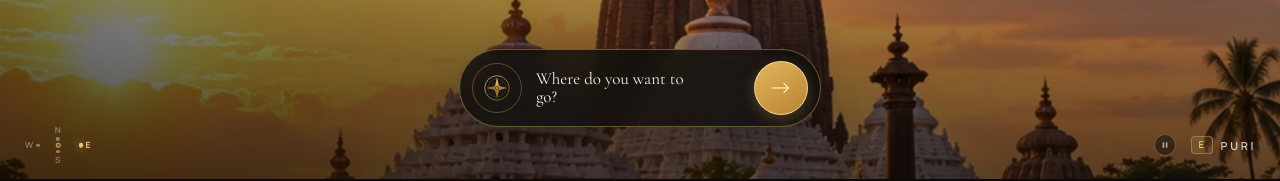
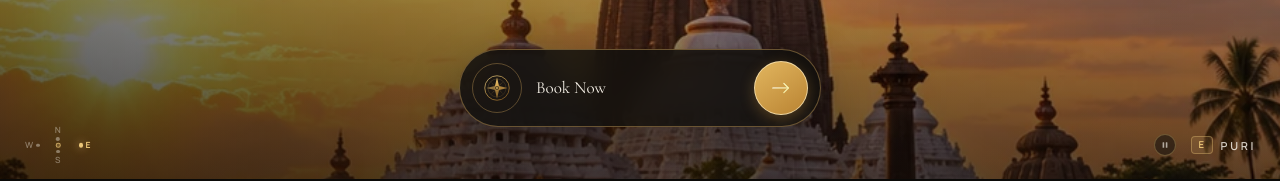
Before and after one commit to Hrushi1230/sjh, a React (Vite) app: page / in a window 1280 px wide. Shown: the part 621-802 px from the top of the page. Built offline with nearby package versions, Linux system fonts and the light colour scheme.

Commit message:
feat(hero): replace 'Where do you want to go?' with 'Book Now' in hero dock

```diff
--- a/src/components/hero/JourneyDockPlanner.tsx
+++ b/src/components/hero/JourneyDockPlanner.tsx
@@ -459,7 +459,7 @@ export const JourneyDockPlanner = forwardRef<JourneyDockPlannerHandle, JourneyDo
           type="button"
           className="sjhHero__dockCollapsed"
           onClick={openPlanner}
-          aria-label="Plan your journey"
+          aria-label="Book now"
           tabIndex={isExpandedVisible ? -1 : 0}
           aria-hidden={isExpandedVisible}
         >
--- a/src/components/hero/heroData.ts
+++ b/src/components/hero/heroData.ts
@@ -127,7 +127,7 @@ export const destinations: Destination[] = [
 
 export const heroCopy = {
   introPrompt: "EXPLORE",
-  dock: "Where do you want to go?",
+  dock: "Book Now",
 } as const;
 
 export function getDestinationByDirection(dir: Direction): Destination {
--- a/src/components/hero/heroMotion.ts
+++ b/src/components/hero/heroMotion.ts
@@ -359,7 +359,7 @@ export function createHeroIntro(
       3.48
     )
 
-    // Journey Dock enters (Where do you want to go?)
+    // Journey Dock enters (Book Now)
     .fromTo(
       r.dock,
       { autoAlpha: 0, y: 26, scale: 0.975 },
```
